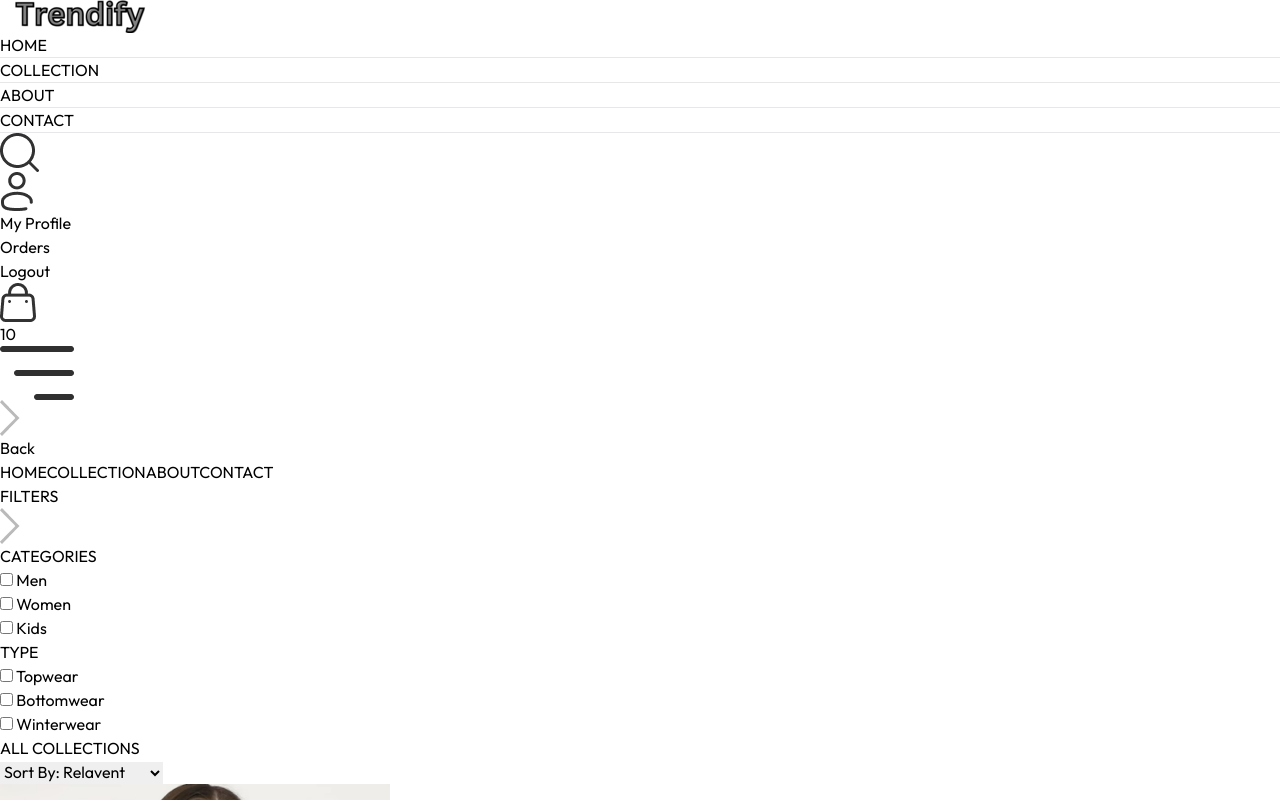
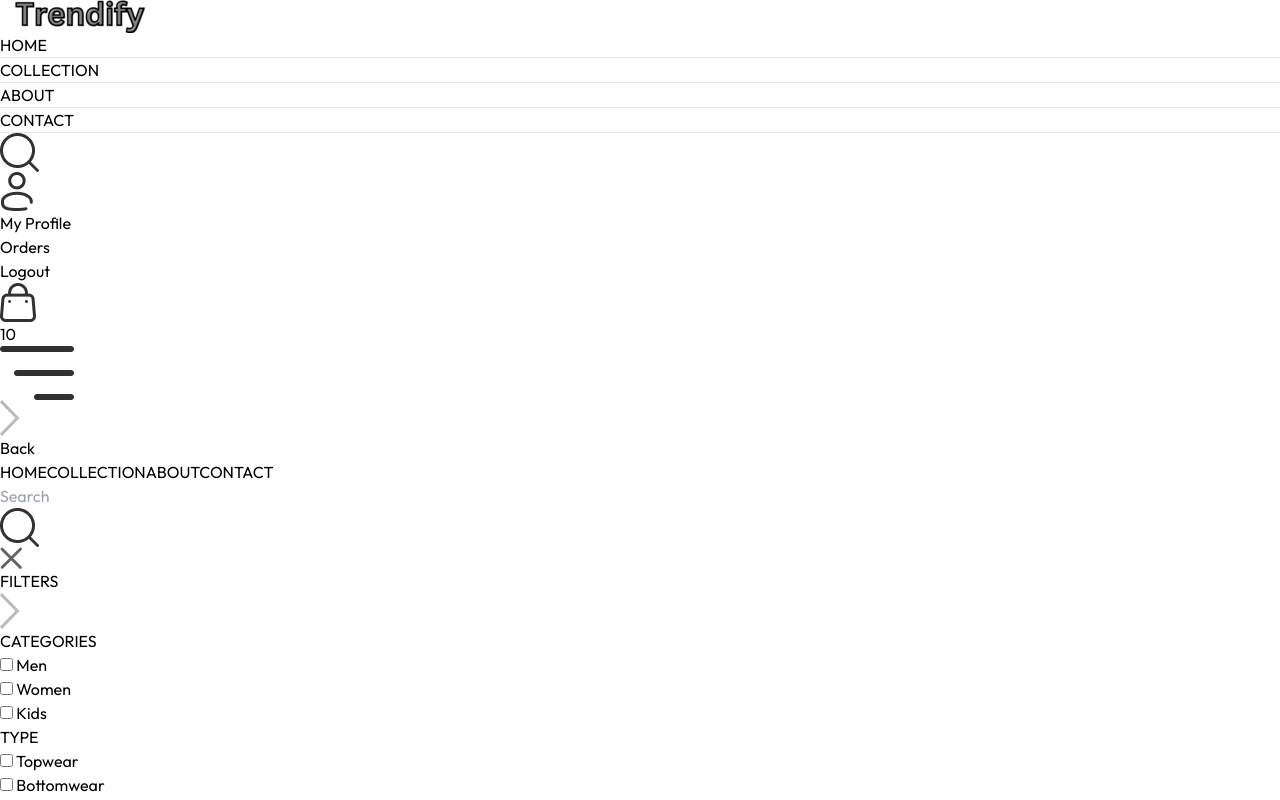
Before and after one commit to alankrit98/E-Commerce_Website, a React (Vite) app in the folder frontend/: page /collection in a window 1280 px wide. Both pictures are taken after a click on the picture 19 px from the left and 152 px from the top of the page. Shown: the top 800 px of the page. Built offline with nearby package versions, Linux system fonts and the light colour scheme.

Commit message:
SearchBar Created

```diff
--- a/frontend/src/App.jsx
+++ b/frontend/src/App.jsx
@@ -11,11 +11,13 @@
 import Orders from './pages/Orders'
 import Navbar from './components/Navbar'
 import Footer from './components/Footer'
+import SearchBar from './components/SearchBar'
 
 const App = () => {
   return (
     <div className='px-4 sm:px-[5vw] md:px-[7vw] lg:px-[9vw]'>
       <Navbar/>
+      <SearchBar/>
       <Routes>
         <Route path='/' element={<Home/>} />
         <Route path='/collection' element={<Collection/>} />
--- a/frontend/src/components/Navbar.jsx
+++ b/frontend/src/components/Navbar.jsx
@@ -1,10 +1,13 @@
-import React, { useState } from 'react'
+import React, { useContext, useState } from 'react'
 import {assets} from '../assets/assets'
 import {Link, NavLink} from 'react-router-dom'
+import { ShopContext } from '../context/ShopContext';
 
 const Navbar = () => {
 
     const [visible, setVisible] = useState(false);
+
+    const {setShowSearch} = useContext(ShopContext);
 
   return (
     <div className='flex items-center justify-between py-5 font-medium'>
@@ -38,7 +41,7 @@
     </ul>
 
     <div className='flex items-center gap-6'>
-        <img src={assets.search_icon} className='w-5 cursor-pointer' alt=""/>
+        <img onClick={()=>setShowSearch(true)} src={assets.search_icon} className='w-5 cursor-pointer' alt=""/>
 
         <div className='group relative'>
             <img className ='w-5 cursor-pointer' src={assets.profile_icon} alt=""/>
--- /dev/null
+++ b/frontend/src/components/SearchBar.jsx
@@ -0,0 +1,32 @@
+import React, { useContext, useEffect, useState } from 'react'
+import { ShopContext } from '../context/ShopContext'
+import { assets } from '../assets/assets';
+import { useLocation } from 'react-router-dom';
+
+const SearchBar = () => {
+
+    const {search, setSearch, showSearch, setShowSearch} = useContext(ShopContext);
+    const [visible, setVisible] = useState(false)
+    const location = useLocation();
+
+    useEffect(()=>{
+        if(location.pathname.includes('collection')) {
+            setVisible(true);
+        }
+        else {
+            setVisible(false)
+        }
+    },[location])
+
+return showSearch && visible ?  (
+    <div className='border-t order-b bg-gray-50 text-center'>
+        <div className='inline-flex items-center justify-center border border-gray-400 px-5 py-2 my-5 mx-3 rounded-full w-3/4 sm:w-1/2'>
+            <input value={search} onChange={(e)=>setSearch(e.target.value)} className='flex-1 outline-none bg-inherit text-sm' type='text' placeholder='Search' />
+            <img className='w-4' src={assets.search_icon} alt="" />
+        </div>
+        <img onClick={()=>setShowSearch(false)} className='inline w-3 cursor-pointer' src={assets.cross_icon} alt="" />
+    </div>
+  ) : null
+}
+
+export default SearchBar
--- a/frontend/src/context/ShopContext.jsx
+++ b/frontend/src/context/ShopContext.jsx
@@ -1,4 +1,4 @@
-import { createContext } from "react";
+import { createContext, useState } from "react";
 import { products } from "../assets/assets"
 
 export const ShopContext = createContext();
@@ -7,9 +7,12 @@
 
     const currency = '$';
     const delivery_fee = 10;
+    const [search, setSearch] = useState('');
+    const [showSearch, setShowSearch] = useState(false);
 
     const value = {
-        products, currency, delivery_fee
+        products, currency, delivery_fee,
+        search, setSearch, showSearch, setShowSearch
     }
 
     return (
--- a/frontend/src/pages/Collection.jsx
+++ b/frontend/src/pages/Collection.jsx
@@ -6,7 +6,7 @@
 
 const Collection = () => {
 
-  const {products} = useContext(ShopContext);
+  const {products, search, showSearch} = useContext(ShopContext);
   const [showFilter, setShowFilter] = useState(false);
   const [filterProducts, setfilterProducts] = useState([]);
   const [category, setCategory] = useState([]);
@@ -33,6 +33,10 @@
 
   const applyFilter = () => {
     let productsCopy = products.slice();
+
+    if(showSearch && search) {
+      productsCopy = productsCopy.filter(item => item.name.toLowerCase().includes(search.toLowerCase()))
+    }
 
     if(category.length > 0) {
       productsCopy = productsCopy.filter(item => category.includes(item.category));
@@ -66,7 +70,7 @@
 
   useEffect(() => {
     applyFilter();
-  }, [category, subCategory])
+  }, [category, subCategory, search, showSearch])
 
   useEffect(() => {
     sortProducts();
```
